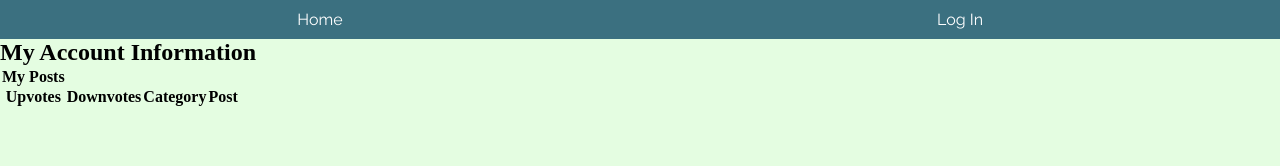
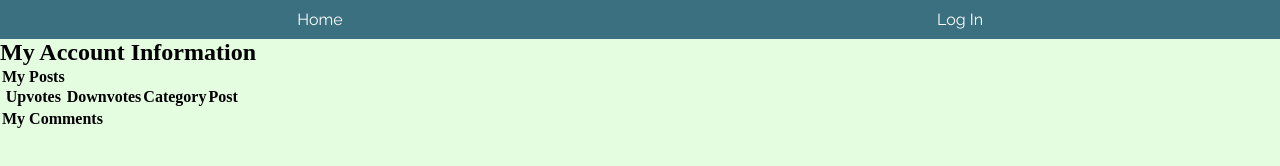
Before and after one commit to Jdhouse2/capstoneproject2, a website: page app/AccountPage.html in a window 1280 px wide. Drawn offline with nearby package versions, Linux system fonts and the light colour scheme; no server answers.

Commit message:
added comment table

```diff
--- a/app/AccountPage.html
+++ b/app/AccountPage.html
@@ -24,6 +24,11 @@
 			<th>Category</th>
 			<th>Post</th>
 		</tr>
+	</table>
+	<table class="commentTable" id="myComments">
+	<tr>
+			<th>My Comments</th>
+	</tr>
 	</table>
 	<script>
 		function getPosts() {
```
